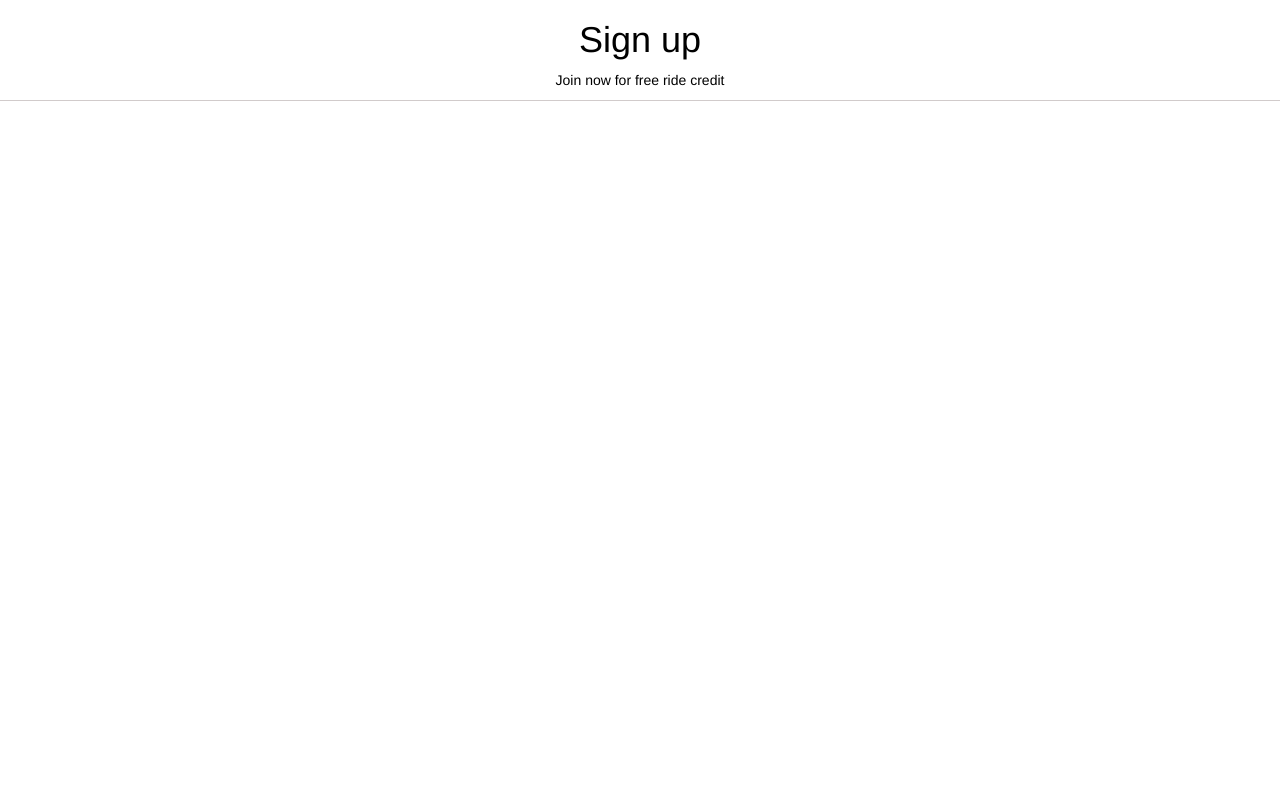
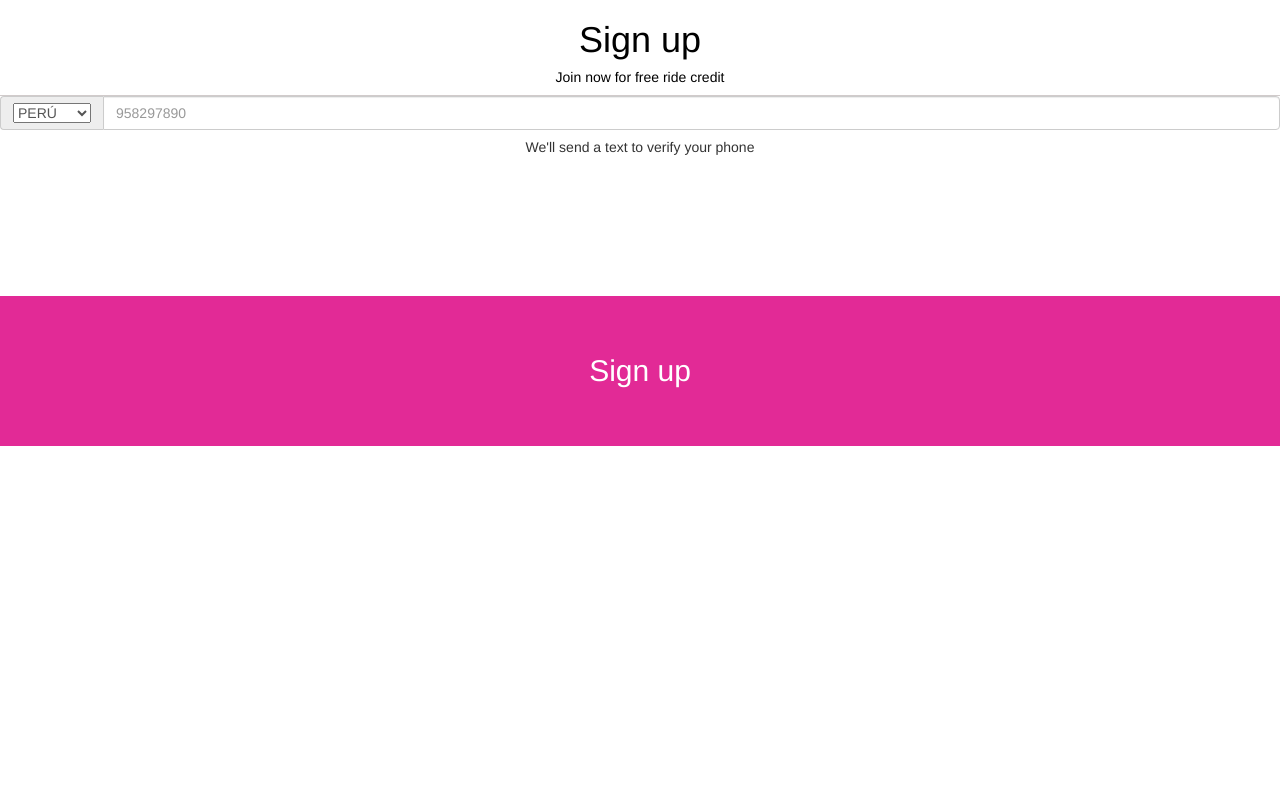
Before and after one commit to GLADYSYOVANAMAMANICAMATICONA/lyft_sprint_iv, a plain HTML site: page html/sign_up.html in a window 1280 px wide. Shown: the top 800 px of the page. Drawn offline with nearby package versions, Linux system fonts and the light colour scheme.

Commit message:
maquetacion

```diff
--- a/css/lyft.css
+++ b/css/lyft.css
@@ -7,7 +7,7 @@
 .body-index{
     background-image: url(../img/fondo.jpg);
     background-size: 100%;
-    width: 100%;
+    height: 100px;
     color: white;
 }
 
@@ -30,7 +30,7 @@
 }
 
 .btn-color-t{
-    background: rgba(255, 255, 255, 0);
+    background: hsla(0, 0%, 100%, 0);
 }
 
 .btn-color-f{
@@ -47,3 +47,19 @@
     border-bottom: 1px solid rgb(209, 203, 203);
     font-size: bold;
 }
+
+/* DROPDOW */
+.drowdow{
+    border-radius: 20px solid #FFFFFF;
+    margin: auto;
+    text-align: center;
+}
+
+.btn-sign-up{
+    width: 100%;
+    color: rgb(255, 255, 255);
+    border-color: transparent;
+    background: rgb(226, 42, 150);
+
+
+}
--- a/html/sign_up.html
+++ b/html/sign_up.html
@@ -18,15 +18,28 @@
             <div class="row sign-up">
                 <div class="col-sm-12">
                     <h1>Sign up</h1>
-                    <p>Join now for free ride credit</p>
+                    <h5>Join now for free ride credit</h5>
                 </div>
-            </div>
-            <div class="row botones">
-                <button type="button" class="btn btn-primary btn-botones btn-color-f">Sign up</button>
             </div>
         </header>
         <section>
+            <div class="input-group drowdow">
+                <span class="input-group-addon">
+                    <select title="Select your surfboard" class="selectpicker">
+                        <option data-thumbnail="../img/peru.png">PERÚ</option>
+                        <option data-thumbnail="../img/chile.png">CHILE</option>
+                        <option data-thumbnail="../img/mexico.png">MEXICO</option>
+                    </select>
+                </span>
+                <input id="number" type="number" class="form-control" name="telf" placeholder="958297890" required>
+            </div>
+            <h5>We'll send a text to verify your phone</h5>
 
+        </section>
+        <section>
+            <div class="row">
+                <button type="button" class="btn btn-primary btn-botones btn-sign-up">Sign up</button>
+            </div>
         </section>
     </center>
 </body>
```
Also changed, not shown: img/chile.png (added), img/fondo.jpg, img/mexico.png (added), img/peru.png (added), 1 other file.
